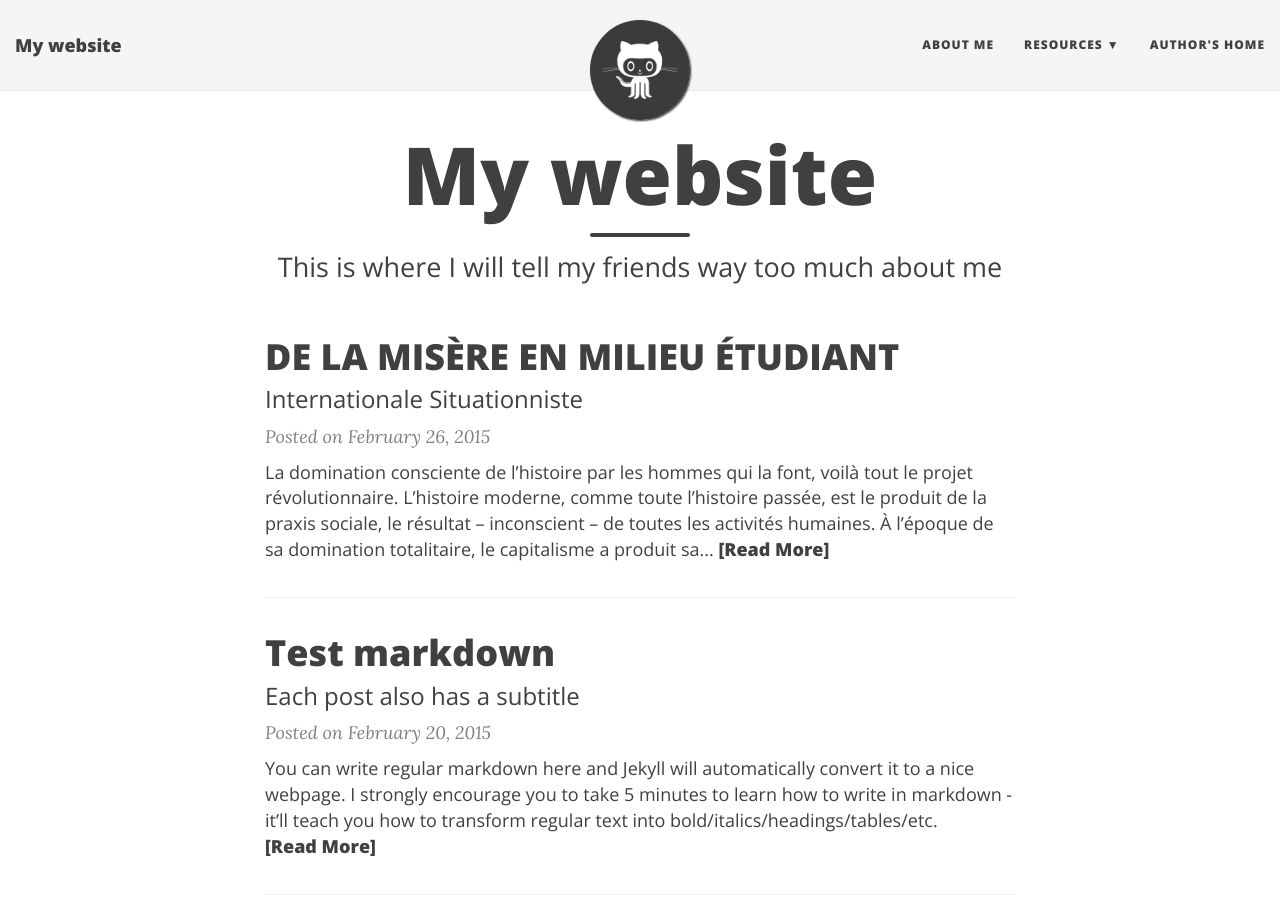
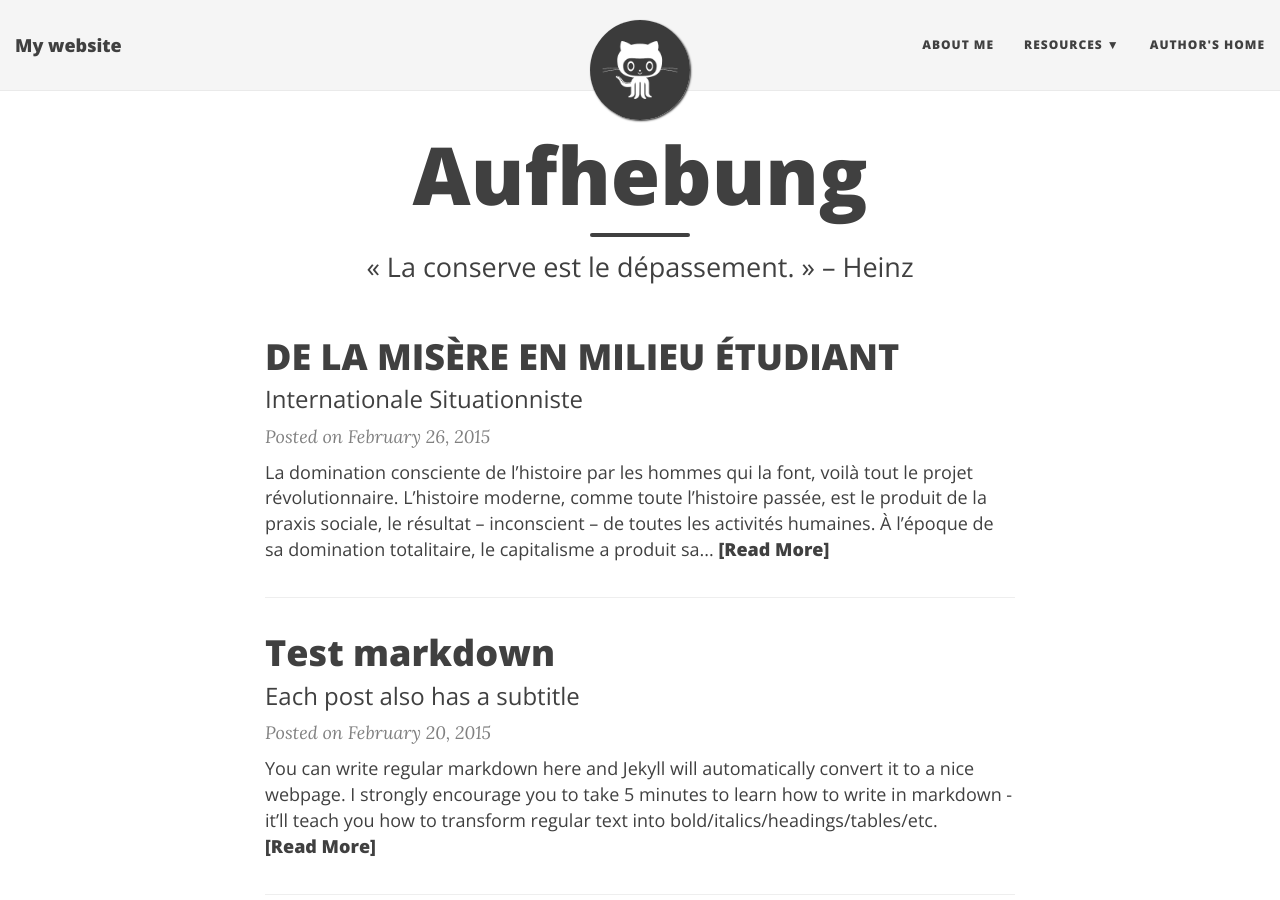
Before and after one commit to ConservationDepassement/conservationdepassement.github.io, a Jekyll site: the page built from index.html, in a window 1280 px wide and 900 px high. Built offline with Jekyll 4.4.1, drawn with Linux system fonts in a browser that asks for light colours; nearby versions of some CDN libraries; the list of posts is cut into pages by our own code.

Commit message:
La radicalité des conserves Heinz™©®

```diff
--- a/index.html
+++ b/index.html
@@ -1,7 +1,7 @@
 ---
 layout: page
-title: My website
-subtitle: This is where I will tell my friends way too much about me
+title: Aufhebung
+subtitle: « La conserve est le dépassement. » – Heinz
 use-site-title: true
 ---
 
```
